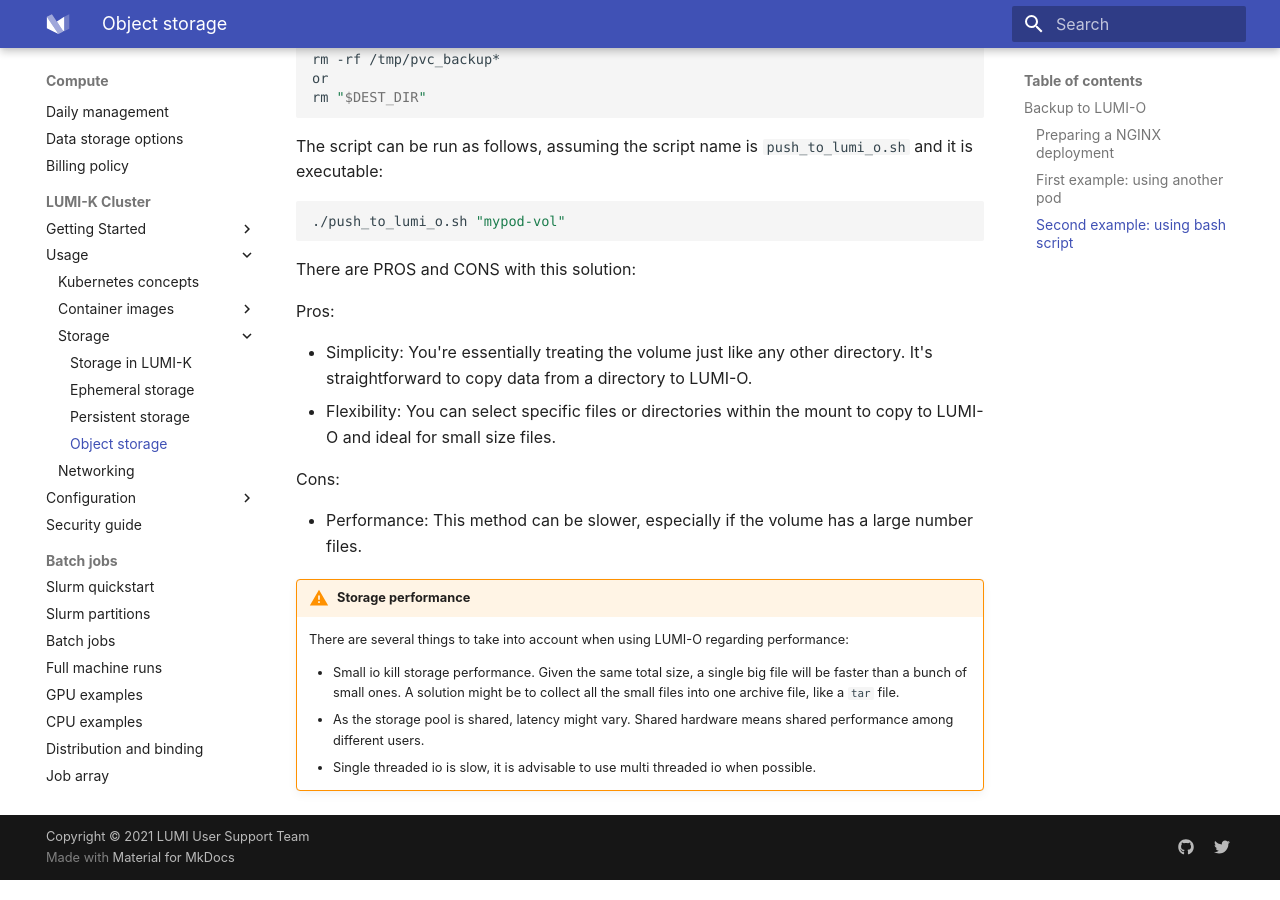
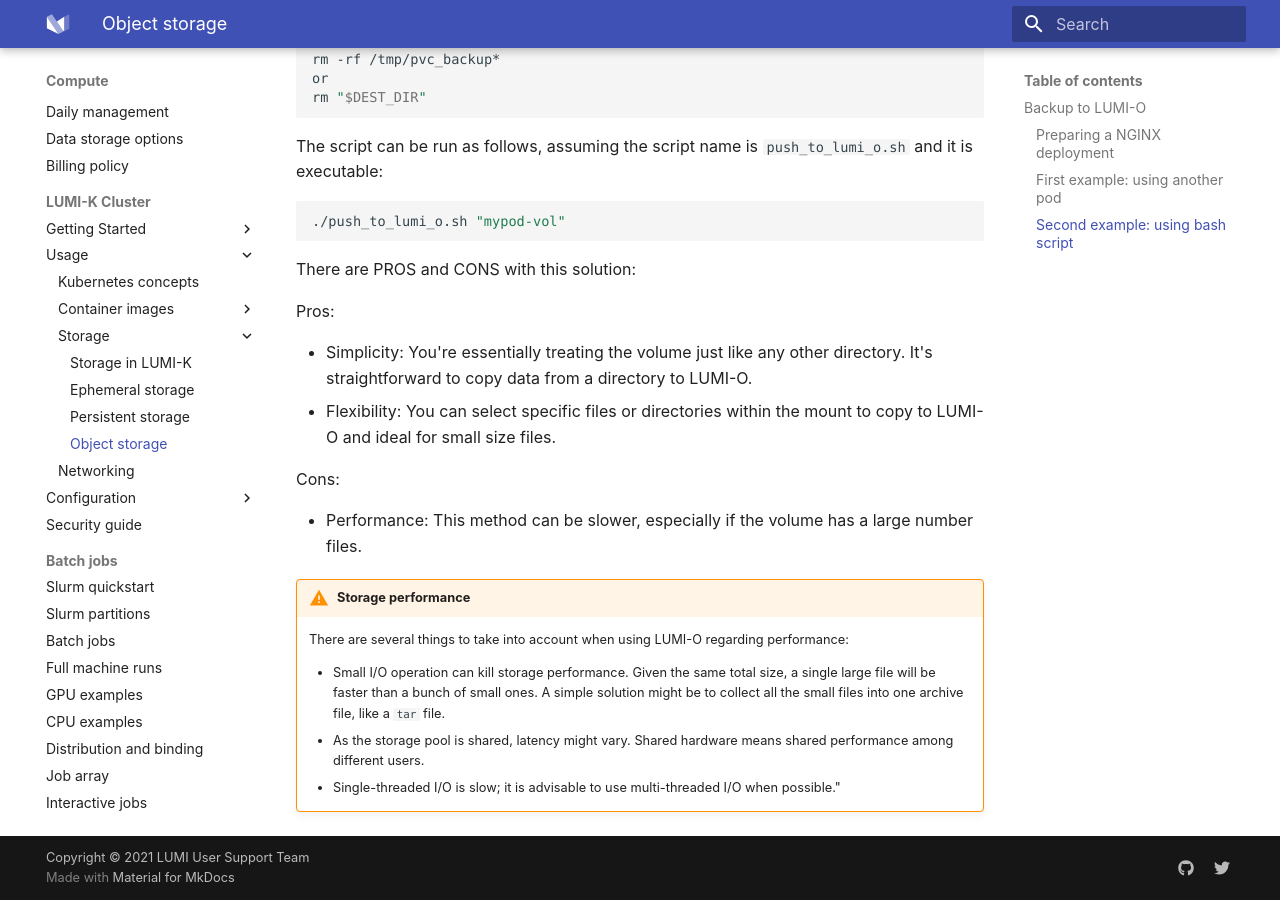
Before and after one commit to Lumi-supercomputer/lumi-userguide, an MkDocs documentation site: the page built from docs/compute/lumi-k/usage/storage/object_storage.md, in a window 1280 px wide and 900 px high, scrolled down 6032 px. Built offline with MkDocs 1.6.1 and Material for MkDocs 9.7.7, drawn with Linux system fonts in a browser that asks for light colours; some of the changed text lies outside the part shown.

Commit message:
Use I/O instead of io

```diff
--- a/docs/compute/lumi-k/usage/storage/object_storage.md
+++ b/docs/compute/lumi-k/usage/storage/object_storage.md
@@ -58,7 +58,7 @@
     spec:
       containers:
       - name: nginx
-        image: <our_custom_nginx_image>
+        image: <custom_nginx_image>
         resources:
           limits:
             memory: "128Mi"
@@ -317,6 +317,6 @@
 !!! Warning "Storage performance"
     There are several things to take into account when using LUMI-O regarding performance:
 
-    - Small io kill storage performance. Given the same total size, a single big file will be faster than a bunch of small ones. A solution might be to collect all the small files into one archive file, like a `tar` file.
+    - Small I/O operation can kill storage performance. Given the same total size, a single large file will be faster than a bunch of small ones. A simple solution might be to collect all the small files into one archive file, like a `tar` file.
     - As the storage pool is shared, latency might vary. Shared hardware means shared performance among different users.
-    - Single threaded io is slow, it is advisable to use multi threaded io when possible.
+    - Single-threaded I/O is slow; it is advisable to use multi-threaded I/O when possible."
```
Also changed, not shown: other parts of docs/compute/lumi-k/usage/storage/object_storage.md (+1 -1 lines).
